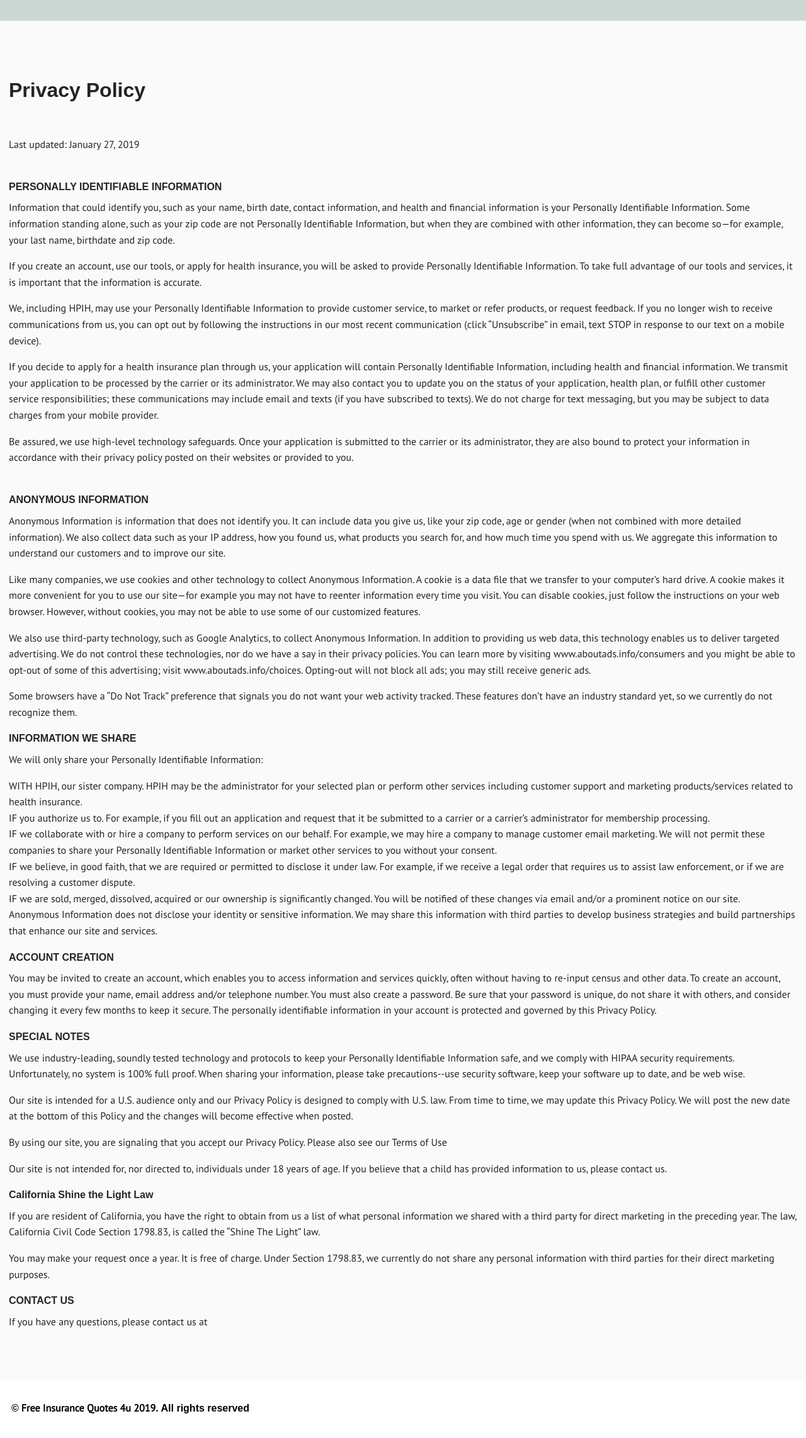
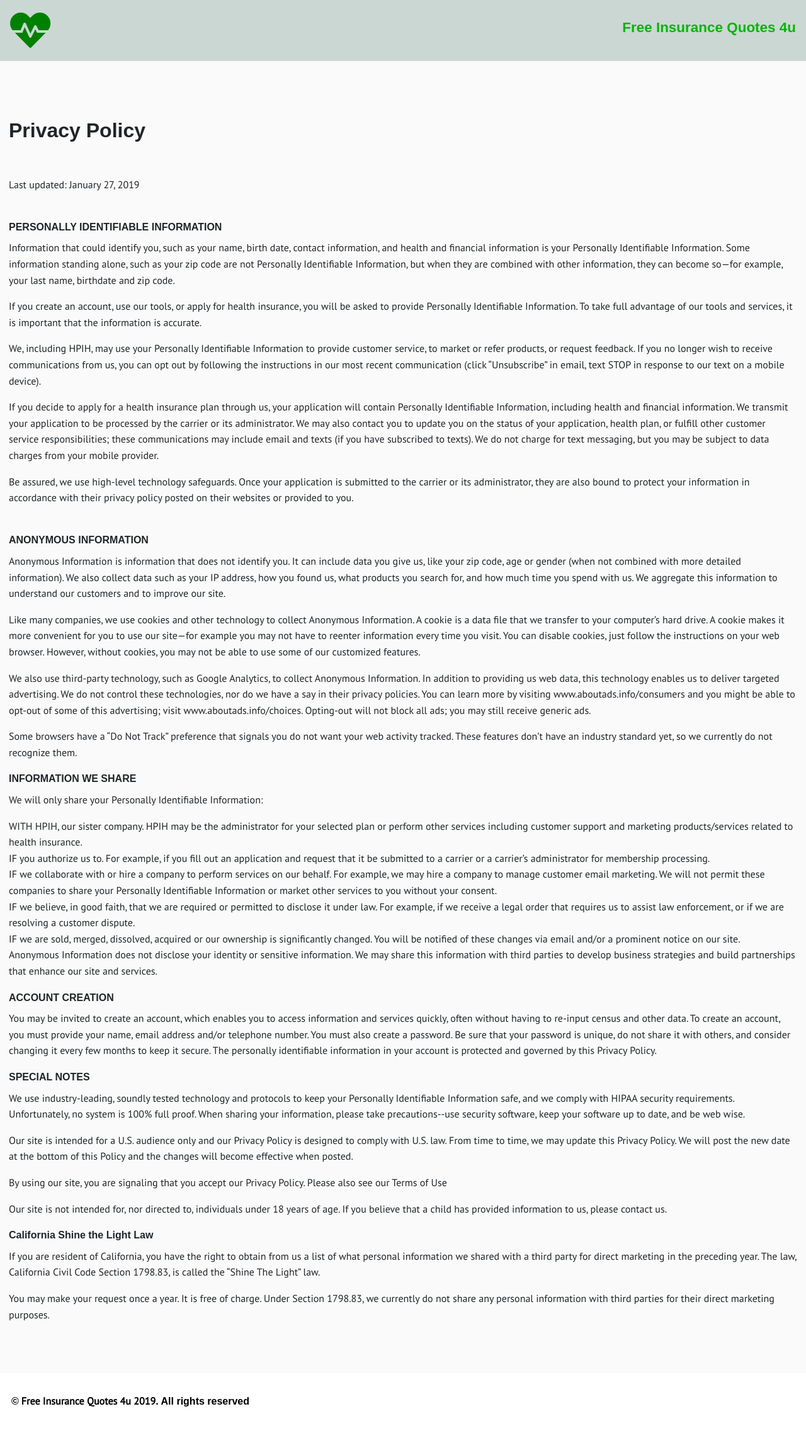
Before and after one commit to devops0002019/freeinsurancequotes4u, a plain HTML site: page privacy.html in a window 1280 px wide. Shown: the whole page at 63% size. Drawn offline with Linux system fonts and the light colour scheme; a web font is replaced by a local one.

Commit message:
add a new file

```diff
--- a/privacy.html
+++ b/privacy.html
@@ -37,7 +37,7 @@
     <main id="page">
 
         <header class="deep-primary">
-            <nav id="navbar-empty"></nav>
+            <nav id="navbar"></nav>
         </header>
 
         <section class="section deep-tertiary">
@@ -90,8 +90,6 @@
                     <p>If you are resident of California, you have the right to obtain from us a list of what personal information we shared with a third party for direct marketing in the preceding year. The law, California Civil Code Section 1798.83, is called the “Shine The Light” law.</p>
                     <p>You may make your request once a year. It is free of charge. Under Section 1798.83, we currently do not share any personal information with third parties for their direct marketing purposes.</p>
 
-                    <h4>CONTACT US</h4>
-                    <p>If you have any questions, please contact us at </p>
                 </div>
 
             </div>
```
Also changed, not shown: terms.html (+1 -1 lines).
